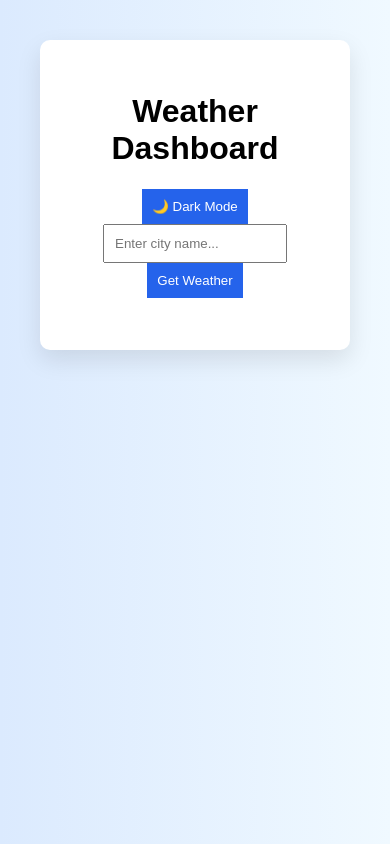
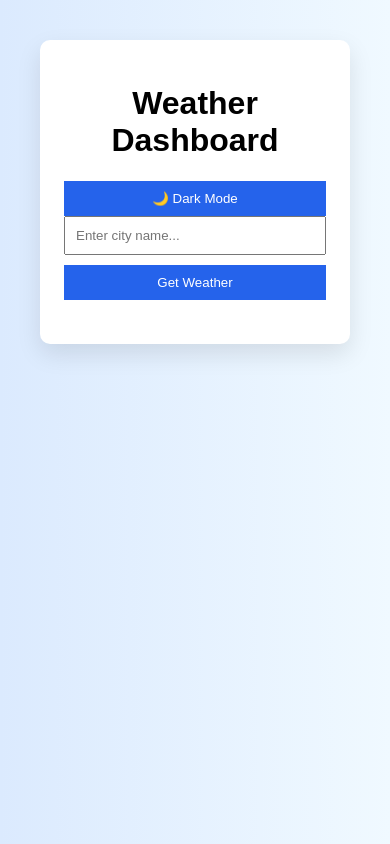
Before and after one commit to sindhukumarray/weather-dashboard, a plain HTML site: page index.html in a window 390 px wide. Drawn offline with Linux system fonts and the light colour scheme.

Commit message:
Add responsive design for all devices

```diff
--- a/index.html
+++ b/index.html
@@ -2,6 +2,7 @@
 <html lang="en">
 <head>
   <meta charset="UTF-8" />
+  <meta name="viewport" content="width=device-width, initial-scale=1.0">
   <title>Weather Deshboard</title>
   <link rel="stylesheet" href="style.css" />
 </head>
--- a/style.css
+++ b/style.css
@@ -53,3 +53,34 @@
   background: #2563eb;
   color: white;
 }
+
+/*to Responsive for use all devices */
+
+@media (max-width: 600px) {
+
+  .container {
+    width: 90%;
+    padding: 1.5rem;
+  }
+
+  form {
+    display: flex;
+    flex-direction: column;
+    gap: 10px;
+  }
+
+  input {
+    width: 100%;
+    margin-right: 0;
+    box-sizing: border-box;
+  }
+
+  button {
+    width: 100%;
+  }
+
+  h1 {
+    font-size: 2rem;
+  }
+
+}
```
